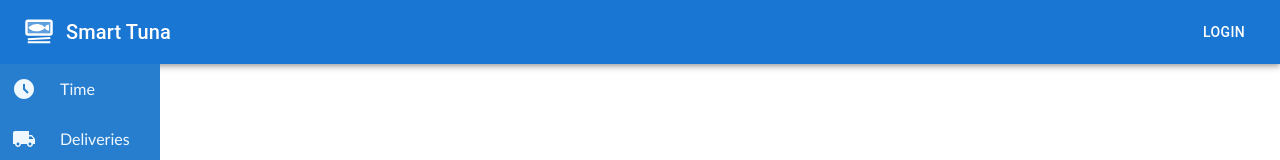
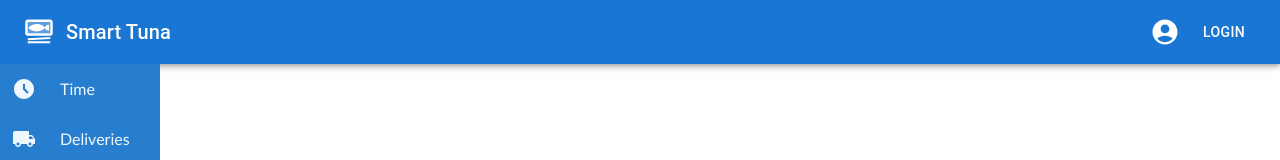
Before and after one commit to Florentpop/Dynamic-Accordion, a React (Create React App) app in the folder coldstoreapp/: page / in a window 1280 px wide. Shown: the top 160 px of the page. Built offline with nearby package versions, Linux system fonts and the light colour scheme.

Commit message:
Navbar updated

```diff
--- a/coldstoreapp/src/components/ColdStoreNavbar.js
+++ b/coldstoreapp/src/components/ColdStoreNavbar.js
@@ -8,6 +8,7 @@ import {
   Button,
 } from "@mui/material";
 import SetMealTwoToneIcon from "@mui/icons-material/SetMealTwoTone";
+import AccountCircleIcon from '@mui/icons-material/AccountCircle';
 
 function ColdStoreNavbar() {
   return (
@@ -26,6 +27,11 @@ function ColdStoreNavbar() {
         >
           Smart Tuna
         </Typography>
+        <IconButton size="large" edge="start" color="info" aria-label="logo">
+          <AccountCircleIcon
+            style={{ color: "white", width: "30", height: "30" }}
+          />
+        </IconButton>
         <Stack direction="row" spacing={2}>
           <Button color="inherit">Login</Button>
         </Stack>
```
